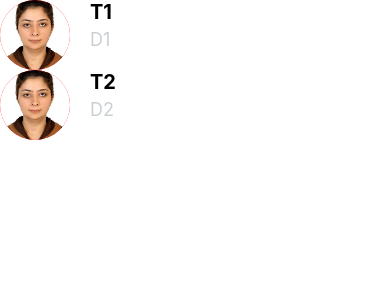
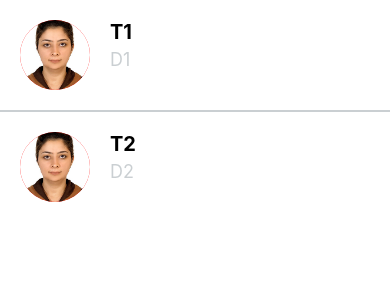
Before and after one commit to sogand20000/FireBaseProject, a React Native app: screen / in a window 390 px wide. Shown: the top 300 px of the page. Built offline with nearby package versions, Linux system fonts and the light colour scheme.

Commit message:
ItemSeparatorComponent

```diff
--- a/App/component/ListItem.js
+++ b/App/component/ListItem.js
@@ -20,6 +20,7 @@ export default ListItem;
 const styles = StyleSheet.create({
   container: {
     flexDirection: 'row',
+    padding: 20,
   },
   image: {
     width: 70,
--- /dev/null
+++ b/App/component/ListItemSeparator.js
@@ -0,0 +1,15 @@
+import React from 'react';
+import {View, StyleSheet} from 'react-native';
+import colors from '../confing/colors';
+
+function ListItemSeparator() {
+  return <View style={styles.separator}></View>;
+}
+const styles = StyleSheet.create({
+  separator: {
+    width: '100%',
+    height: 2,
+    backgroundColor: colors.gray,
+  },
+});
+export default ListItemSeparator;
--- a/App/screens/MessagesScreen.js
+++ b/App/screens/MessagesScreen.js
@@ -2,6 +2,7 @@ import React from 'react';
 import {FlatList} from 'react-native';
 import ListItem from '../component/ListItem';
 import Screen from '../component/Screen';
+import ListItemSeparator from '../component/ListItemSeparator';
 const messsages = [
   {
     id: 1,
@@ -22,6 +23,7 @@ function MessagesScreen(props) {
       <FlatList
         data={messsages}
         keyExtractor={messsage => messsage.id}
+        ItemSeparatorComponent={ListItemSeparator}
         renderItem={({item}) => (
           <ListItem
             title={item.title}
```
